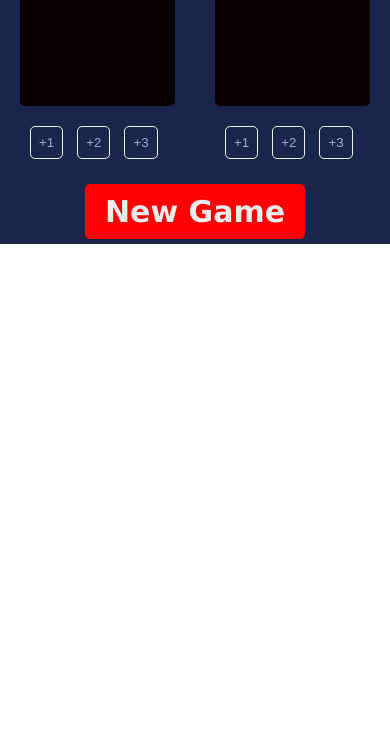
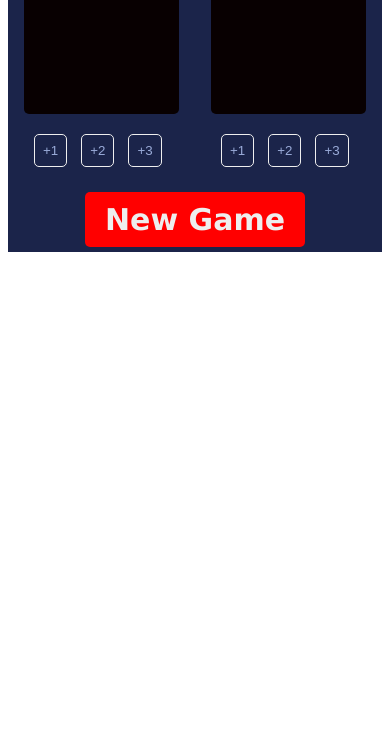
Before and after one commit to FavorAkj/Score-board, a plain HTML site: page index.html in a window 390 px wide. Shown: the part 110-844 px from the top of the page. Drawn offline with Linux system fonts and the light colour scheme.

Commit message:
removed media query

```diff
--- a/index.css
+++ b/index.css
@@ -2,10 +2,7 @@
     font-family:"cursed" ;
     src: url('CursedTimerUlil-Aznm.tff');
 }
-@media  screen and (max-width: 780px) {
-    body {
-    margin: 0;
-}
+
 
 .container {
     display: flex;
```
